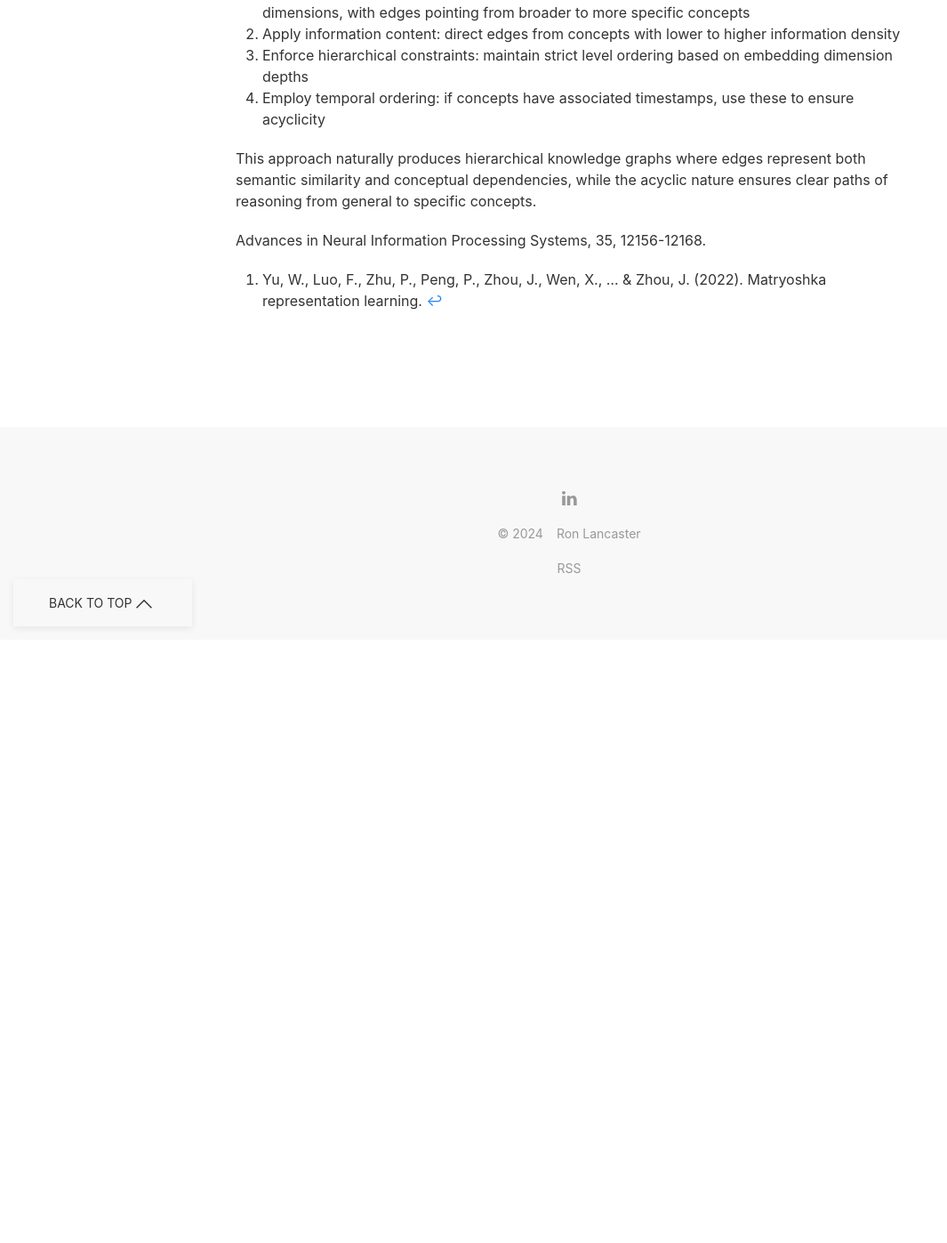
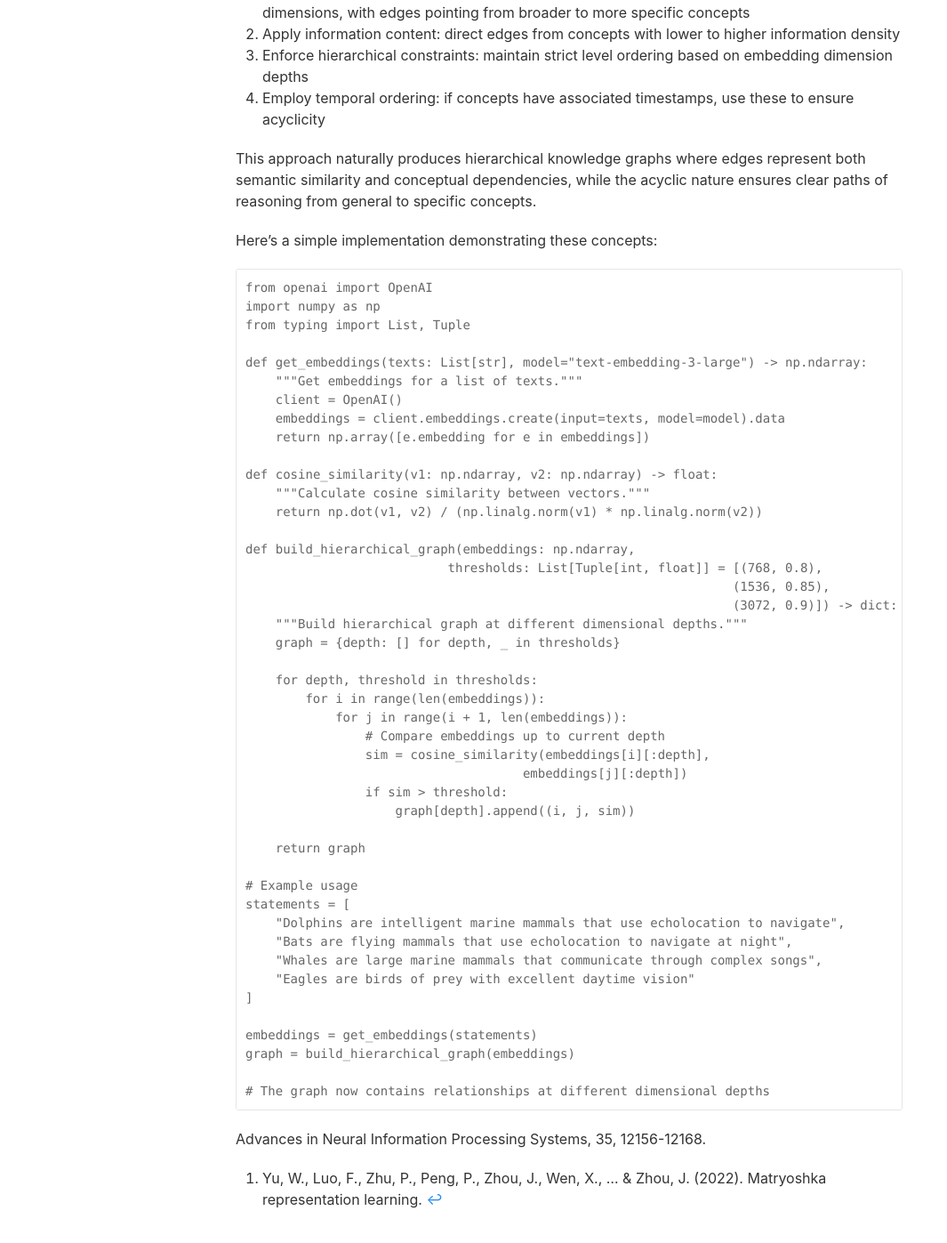
Before and after one commit to nyvyn/nyvyn.github.io, a Jekyll site: the page built from _notes/2024-12-24-graph-embeddings.markdown, in a window 1280 px wide and 1400 px high, scrolled down 1412 px. Shown: the top 1397 px of the window at 89% size, without its empty margins (0-1065 px from the left). Built offline with Jekyll 4.4.1, drawn with Linux system fonts in a browser that asks for light colours; before the commit the page ends 2131 px from its top, so only the background shows below that; some of the changed text lies outside the part shown.

Commit message:
feat: Add Python code example for matryoshka embedding graph concepts

````diff
--- a/_notes/2024-12-24-graph-embeddings.markdown
+++ b/_notes/2024-12-24-graph-embeddings.markdown
@@ -54,5 +54,54 @@ pointing from broader to more specific concepts
 This approach naturally produces hierarchical knowledge graphs where edges represent both semantic similarity and
 conceptual dependencies, while the acyclic nature ensures clear paths of reasoning from general to specific concepts.
 
+Here's a simple implementation demonstrating these concepts:
+
+```python
+from openai import OpenAI
+import numpy as np
+from typing import List, Tuple
+
+def get_embeddings(texts: List[str], model="text-embedding-3-large") -> np.ndarray:
+    """Get embeddings for a list of texts."""
+    client = OpenAI()
+    embeddings = client.embeddings.create(input=texts, model=model).data
+    return np.array([e.embedding for e in embeddings])
+
+def cosine_similarity(v1: np.ndarray, v2: np.ndarray) -> float:
+    """Calculate cosine similarity between vectors."""
+    return np.dot(v1, v2) / (np.linalg.norm(v1) * np.linalg.norm(v2))
+
+def build_hierarchical_graph(embeddings: np.ndarray,
+                           thresholds: List[Tuple[int, float]] = [(768, 0.8),
+                                                                 (1536, 0.85),
+                                                                 (3072, 0.9)]) -> dict:
+    """Build hierarchical graph at different dimensional depths."""
+    graph = {depth: [] for depth, _ in thresholds}
+
+    for depth, threshold in thresholds:
+        for i in range(len(embeddings)):
+            for j in range(i + 1, len(embeddings)):
+                # Compare embeddings up to current depth
+                sim = cosine_similarity(embeddings[i][:depth],
+                                     embeddings[j][:depth])
+                if sim > threshold:
+                    graph[depth].append((i, j, sim))
+
+    return graph
+
+# Example usage
+statements = [
+    "Dolphins are intelligent marine mammals that use echolocation to navigate",
+    "Bats are flying mammals that use echolocation to navigate at night",
+    "Whales are large marine mammals that communicate through complex songs",
+    "Eagles are birds of prey with excellent daytime vision"
+]
+
+embeddings = get_embeddings(statements)
+graph = build_hierarchical_graph(embeddings)
+
+# The graph now contains relationships at different dimensional depths
+```
+
 [^1]: Yu, W., Luo, F., Zhu, P., Peng, P., Zhou, J., Wen, X., ... & Zhou, J. (2022). Matryoshka representation learning.
 Advances in Neural Information Processing Systems, 35, 12156-12168.
````
